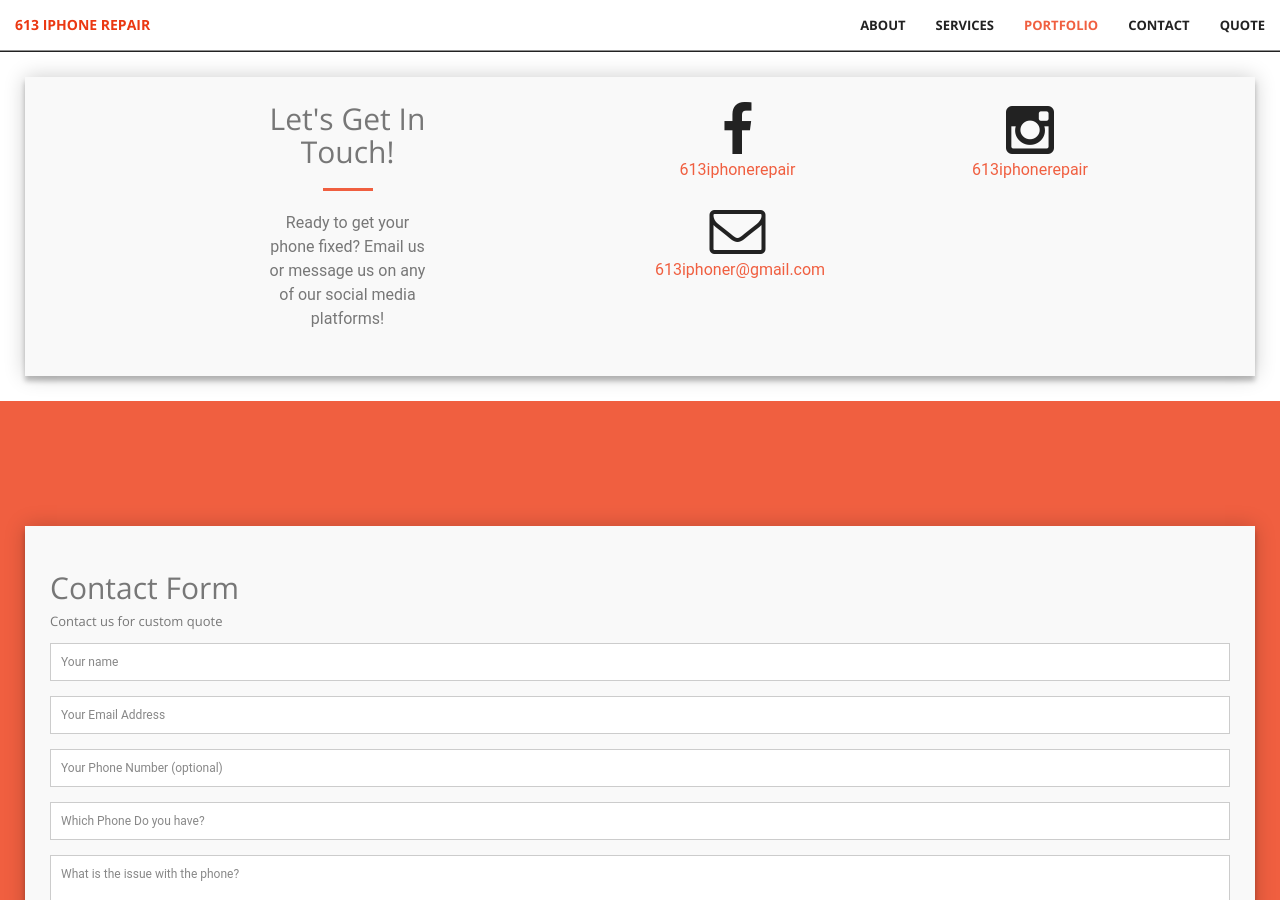
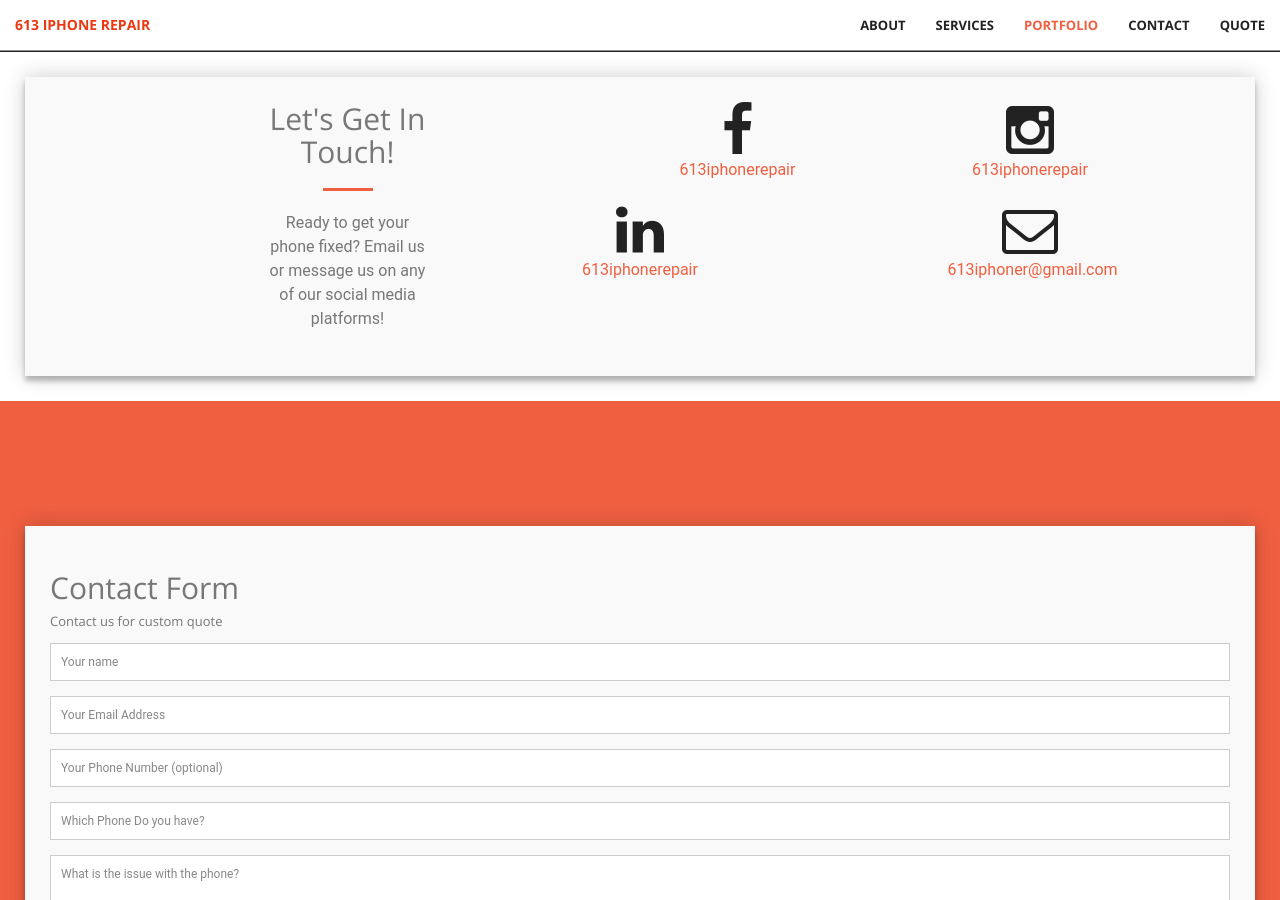
Before and after one commit to SuhaibElkomy/613iphonerepair, a Jekyll site: the page built from index.html, in a window 1280 px wide and 900 px high, scrolled down 2953 px. Built offline with Jekyll 4.4.1, drawn with Linux system fonts in a browser that asks for light colours.

Commit message:
Update contact.html

```diff
--- a/_includes/contact.html
+++ b/_includes/contact.html
@@ -20,6 +20,12 @@
                 <p>613iphonerepair</p>
             </a>
   </div>
+              <div class="col-lg-2 col-lg-offset-1 text-center">
+            <a href=https://www.linkedin.com/company/613iphonerepair/">
+                <i class="fa fa-linkedin fa-3x wow bounceIn" data-wow-delay=".1s"></i>
+                <p>613iphonerepair</p>
+            </a>
+  </div>
             <div class="col-lg-2 col-lg-offset-2 text-center">
             <a href="mailto:{{ site.email }}">
             <i class="fa fa-envelope-o fa-3x wow bounceIn" data-wow-delay=".1s"></i>
```
